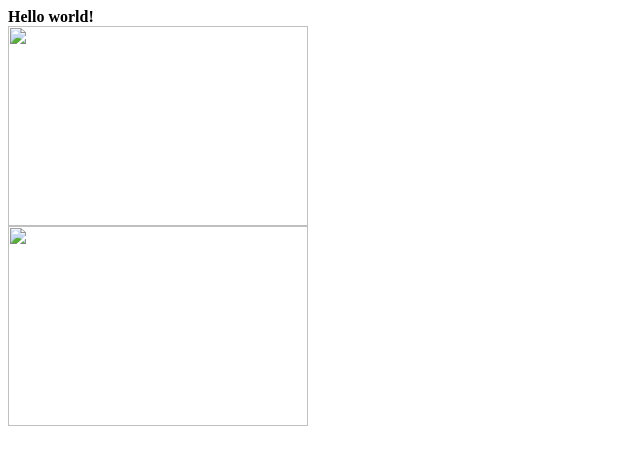
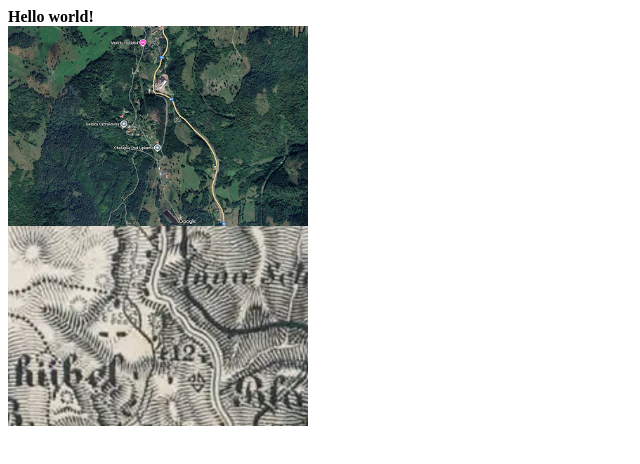
Before and after one commit to AndrejKiri/andrejkiri.github.io, a plain HTML site: page index.html in a window 1280 px wide. Shown: the whole page, without its empty margins (0-640 px from the left). Drawn offline with Linux system fonts and the light colour scheme.

Commit message:
Fix file extentions

```diff
--- a/index.html
+++ b/index.html
@@ -2,9 +2,9 @@
 
 <div class="img-comp-container">
   <div class="img-comp-img">
-    <img src="newmap.jpg" width="300" height="200">
+    <img src="newmap.png" width="300" height="200">
   </div>
   <div class="img-comp-img img-comp-overlay">
-    <img src="oldmap.jpg" width="300" height="200">
+    <img src="oldmap.png" width="300" height="200">
   </div>
 </div>
```
